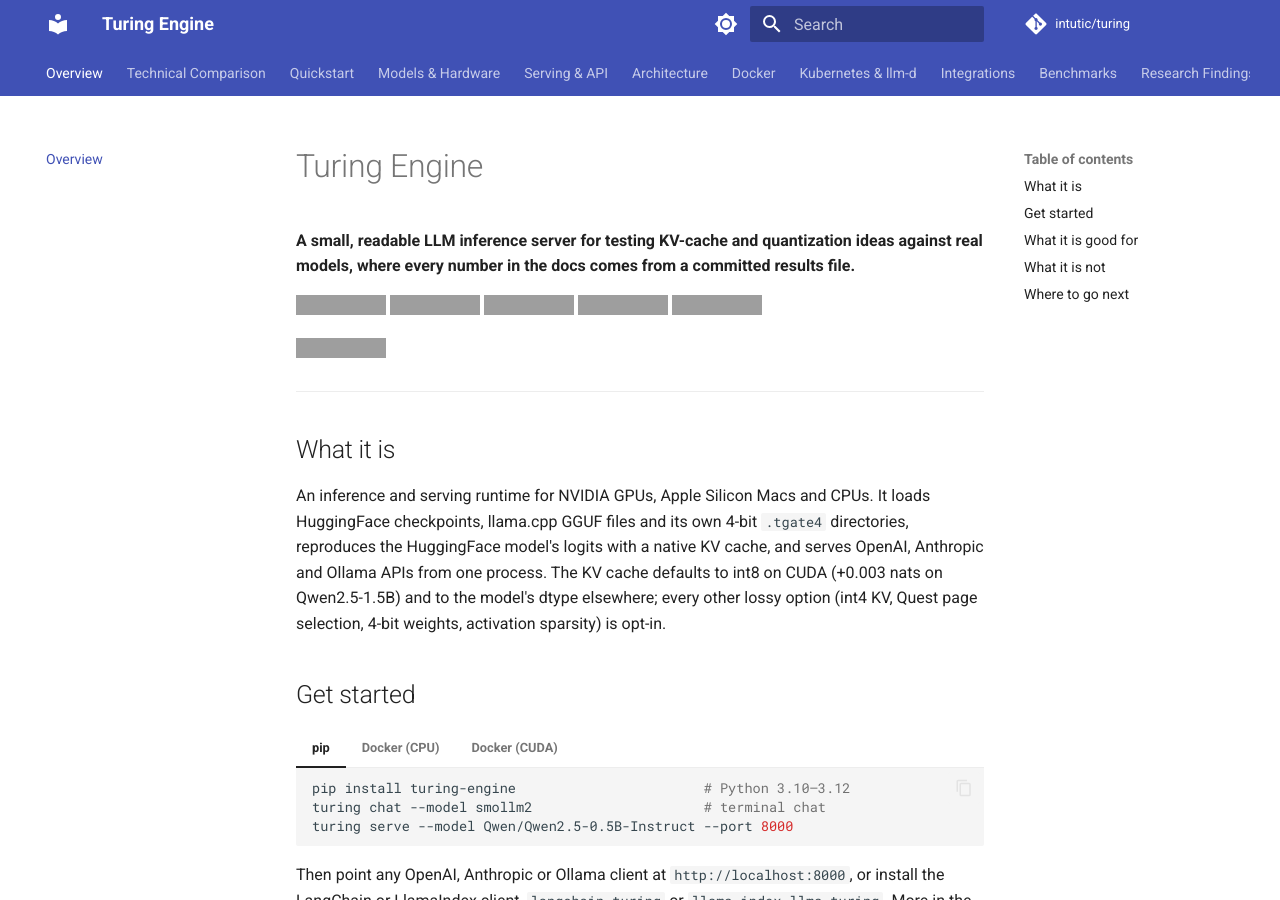
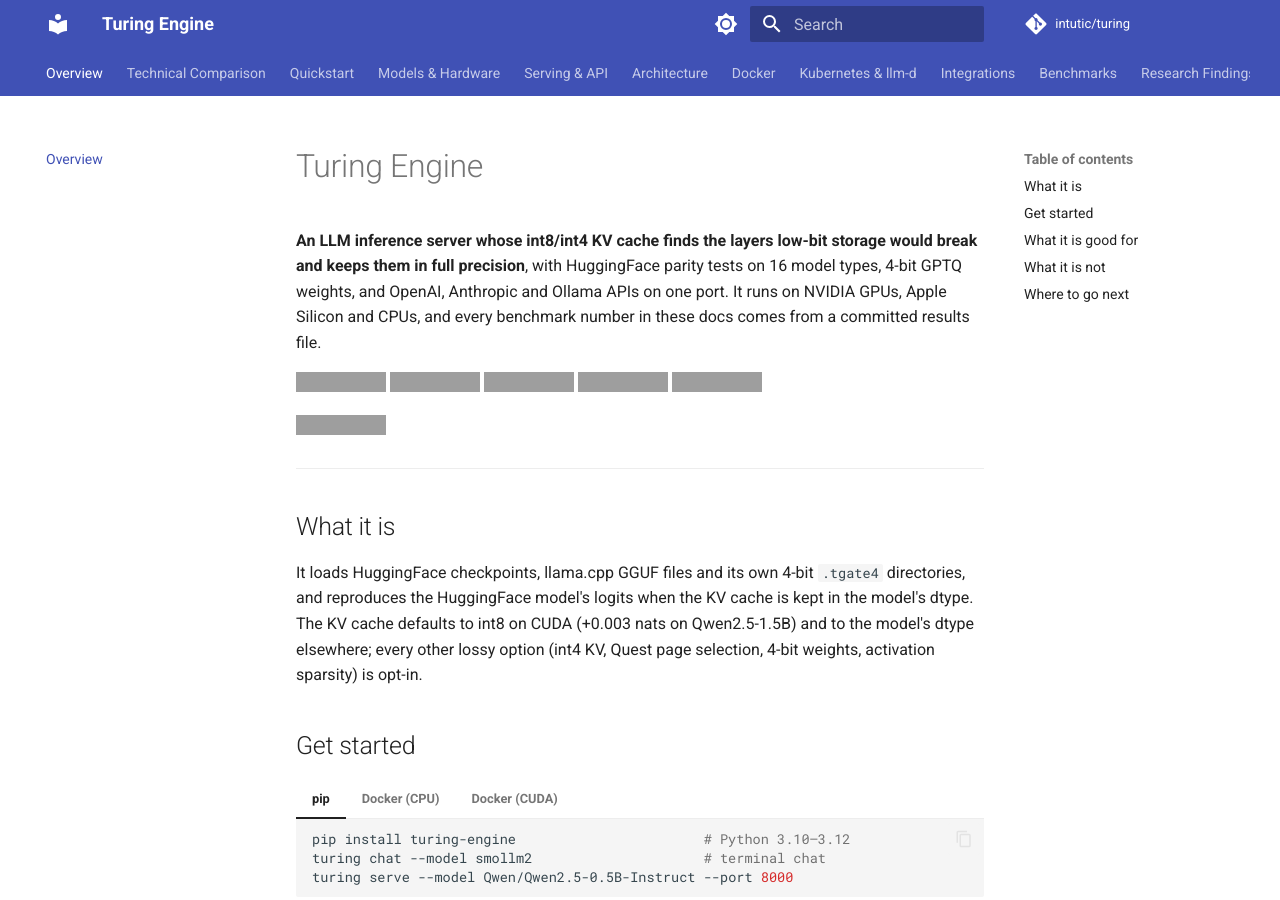
Before and after one commit to intutic/turing, an MkDocs documentation site: the page built from docs/index.md, in a window 1280 px wide and 900 px high, cut to the strip 0-900 px from the top of the window. Built offline with MkDocs 1.6.1 and Material for MkDocs 9.7.7, drawn with Linux system fonts in a browser that asks for light colours; comment, search, counter and statistics services are not loaded; grey boxes are pictures that could not be loaded.

Commit message:
docs: concrete tagline; package description drops the 70B claim
The tagline ("a small, readable LLM inference server for testing KV-cache
and quantization ideas") said nothing specific. It now names what the
server does: an int8/int4 KV cache that keeps the layers low-bit storage
would break in full precision, HuggingFace parity tests on 16 model types,
4-bit GPTQ, OpenAI/Anthropic/Ollama APIs, the hardware it runs on, and the
results-file rule. The package description in pyproject.toml and setup.py
still claimed "70B+ LLMs on single consumer GPUs"; it now matches the
tagline (PyPI shows it from the next release).

Signed-off-by: Ishan Gupta <ishangupta.ds@gmail.com>
Co-Authored-By: Claude Opus 5.5 <noreply@anthropic.com>

```diff
--- a/docs/index.md
+++ b/docs/index.md
@@ -1,7 +1,9 @@
 # Turing Engine
 
-**A small, readable LLM inference server for testing KV-cache and quantization ideas against real models, where every
-number in the docs comes from a committed results file.**
+**An LLM inference server whose int8/int4 KV cache finds the layers low-bit storage would break and keeps them in full
+precision**, with HuggingFace parity tests on 16 model types, 4-bit GPTQ weights, and OpenAI, Anthropic and Ollama
+APIs on one port. It runs on NVIDIA GPUs, Apple Silicon and CPUs, and every benchmark number in these docs comes from a
+committed results file.
 
 [![PyPI](https://img.shields.io/pypi/v/turing-engine.svg)](https://pypi.org/project/turing-engine/)
 [![Python 3.10–3.12](https://img.shields.io/badge/Python-3.10–3.12-blue.svg)](https://pypi.org/project/turing-engine/)
@@ -15,9 +17,8 @@ number in the docs comes from a committed results file.**
 
 ## What it is
 
-An inference and serving runtime for NVIDIA GPUs, Apple Silicon Macs and CPUs. It loads HuggingFace checkpoints,
-llama.cpp GGUF files and its own 4-bit `.tgate4` directories, reproduces the HuggingFace model's logits with a native
-KV cache, and serves OpenAI, Anthropic and Ollama APIs from one process. The KV cache defaults to int8 on CUDA (+0.003
+It loads HuggingFace checkpoints, llama.cpp GGUF files and its own 4-bit `.tgate4` directories, and reproduces the
+HuggingFace model's logits when the KV cache is kept in the model's dtype. The KV cache defaults to int8 on CUDA (+0.003
 nats on Qwen2.5-1.5B) and to the model's dtype elsewhere; every other lossy option (int4 KV, Quest page selection,
 4-bit weights, activation sparsity) is opt-in.
 
--- a/mkdocs.yml
+++ b/mkdocs.yml
@@ -1,5 +1,5 @@
 site_name: Turing Engine
-site_description: Inference server with HuggingFace-exact logits, a paged int8/int4 KV cache and OpenAI, Anthropic and Ollama APIs
+site_description: LLM inference server with an int8/int4 KV cache that keeps the layers low-bit storage would break in full precision, HuggingFace parity tests on 16 model types, and OpenAI, Anthropic and Ollama APIs on one port
 site_author: Ishan Gupta
 site_url: https://intutic.github.io/turing/
 repo_url: https://github.com/intutic/turing
--- a/pyproject.toml
+++ b/pyproject.toml
@@ -6,7 +6,7 @@ build-backend = "setuptools.build_meta"
 name = "turing-engine"
 version = "2.0.0"
 
-description = "Turing Engine: Subspace-Compressed High-Performance LLM Inference & Serving Runtime for 70B+ LLMs on single consumer GPUs"
+description = "LLM inference server with an int8/int4 KV cache that keeps the layers low-bit storage would break in full precision, HuggingFace parity tests on 16 model types, and OpenAI, Anthropic and Ollama APIs on one port"
 
 
 
--- a/setup.py
+++ b/setup.py
@@ -153,7 +153,7 @@ setup(
 
     author="Ishan Gupta",
     author_email="support@intutic.ai",
-    description="Turing Engine: Subspace-Compressed High-Performance LLM Inference & Serving Runtime",
+    description="LLM inference server with an int8/int4 KV cache that keeps the layers low-bit storage would break in full precision, HuggingFace parity tests on 16 model types, and OpenAI, Anthropic and Ollama APIs on one port",
     packages=find_packages(include=["turing", "turing.*"]),  # not the repo's scripts/ or integrations/
     ext_modules=ext_modules,
     cmdclass={"build_ext": StripBuildExt},
```
Also changed, not shown: README.md (+7 -5 lines), docs/comparison.md (+1 -1 lines).
